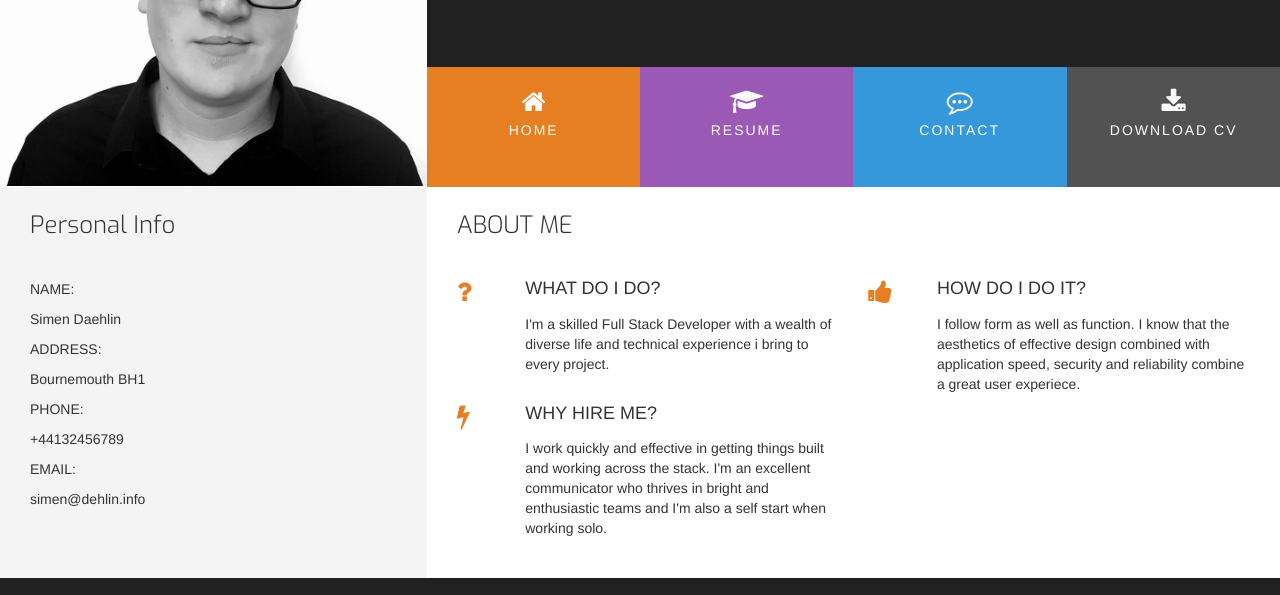
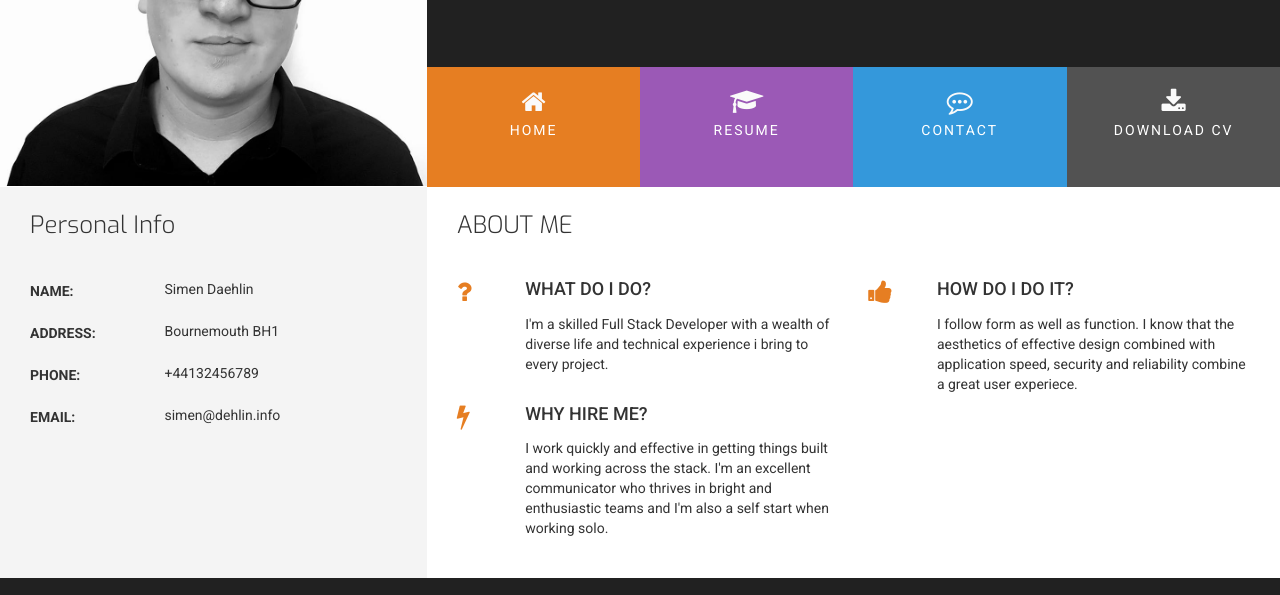
Before and after one commit to Eventyret/resume-html, a plain HTML site: page index.html in a window 1280 px wide. Shown: the part 174-769 px from the top of the page. Drawn offline with Linux system fonts and the light colour scheme.

Commit message:
added personal-info-item

```diff
--- a/assets/css/style.css
+++ b/assets/css/style.css
@@ -1,4 +1,4 @@
-@import url("https://fonts.googleapis.com/css?family=Roboto:100,300,400,500,800|Exo:100,300,400,500,800");
+@import url("https://fonts.googleapis.com/css?family=Roboto:100,300,400,500,700,800|Exo:100,300,400,500,700,800");
 
 /*--------------------------------- Colors --------------------------------- */
 
@@ -118,6 +118,10 @@ h4 {
 	margin: 0;
 }
 
+body {
+	font-family: "Roboto",sans-serif;
+}
+
 .uppercase {
 	text-transform: uppercase;
 }
@@ -212,7 +216,36 @@ footer .cv-pdf i:hover {
 
 /* ------------------- Personal Info-------------------- */
 
+.personal-info-item {
+	margin-bottom: 20px;
+	display: block;
+	clear: both;
+}
 
+.personal-info-item .key, .personal-info-item .value {
+	padding-right: 8px;
+}
+.personal-info-item .key p, .personal-info-item .value p {
+	margin: 0;
+}
+
+.personal-info-item .key {
+	display: inline-block;
+	width: 30%;
+	margin-right: 21px;
+	padding-top: 2px;
+	vertical-align: top;
+}
+
+.personal-info-item .key p {
+	font-weight: 700;
+}
+
+.personal-info-item .value {
+	display: inline-block;
+	position: relative;
+	width: 60%;
+}
 
 /* ------------------- Media Queries-------------------- */
 
```
